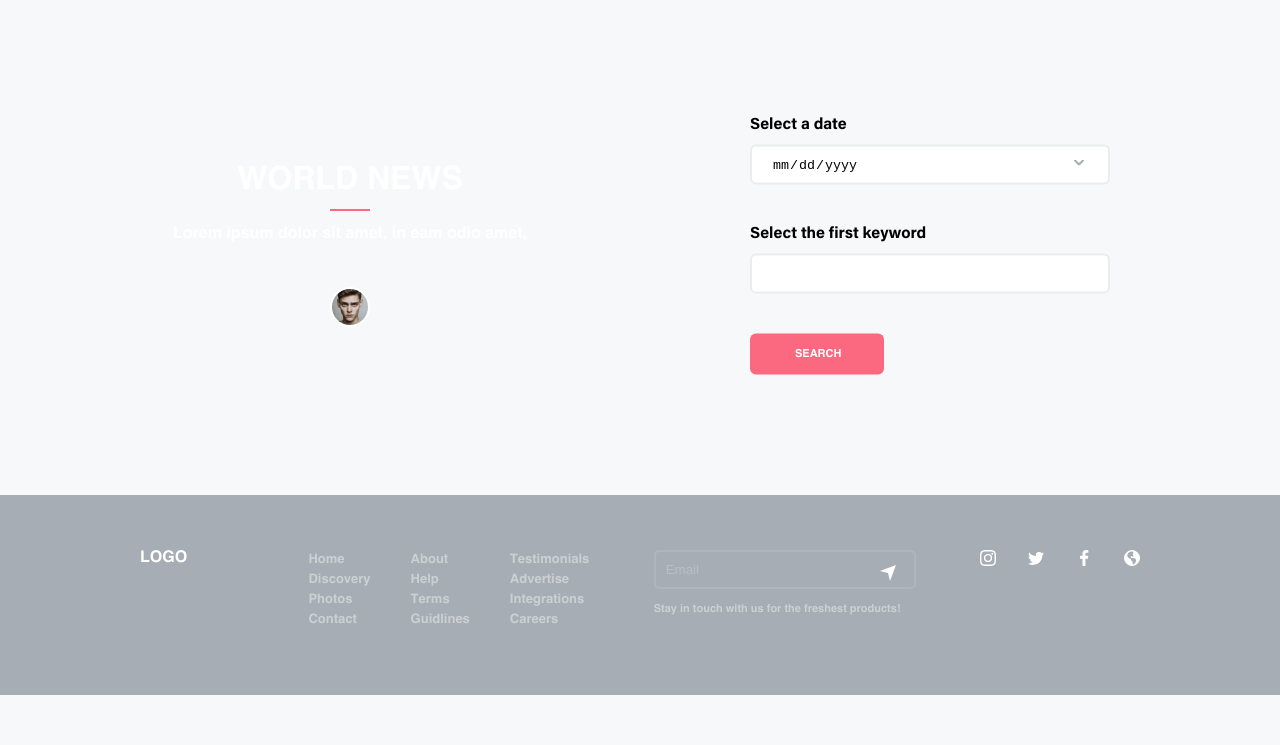
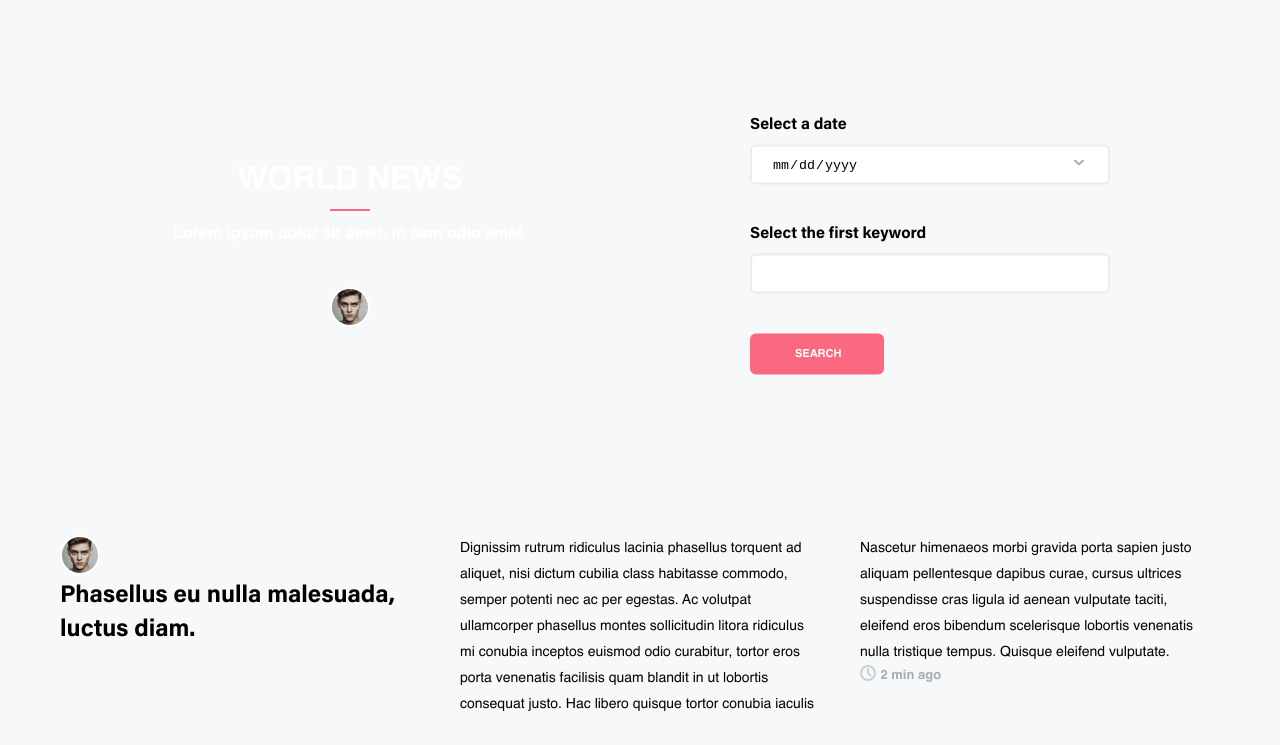
Before and after one commit to Gkhundadze/uniLabProject, a plain HTML site: page news.html in a window 1280 px wide. Shown: the part 55-800 px from the top of the page. Drawn offline with Linux system fonts and the light colour scheme; files whose address does not match are found by name.

Commit message:
working on news.html

```diff
--- a/news.html
+++ b/news.html
@@ -229,6 +229,33 @@
                 </div>
             </div>
         </section>
+        <section>
+            <div class="container">
+                <div class="textbox-wrapper">
+                    <div class="card-profile-title">
+                        <div class="">
+                            <img src="static/img/avatar.png" alt="avatar picture">
+                        </div>
+                        <p class="profile-paragraph">Phasellus eu nulla malesuada, luctus diam.</p>
+                    </div>
+                    <div class="card-textbox-middle">
+                        <p class="textbox-paragraph">Dignissim rutrum ridiculus lacinia phasellus torquent ad aliquet, nisi dictum cubilia class habitasse commodo, semper potenti nec ac per egestas. Ac volutpat ullamcorper phasellus montes sollicitudin litora ridiculus mi conubia inceptos euismod odio curabitur, tortor eros porta venenatis facilisis quam blandit in ut lobortis consequat justo. Hac libero quisque tortor conubia iaculis </p>
+                    </div>
+                    <div class="card-textbox-last">
+                        <p class="textbox-paragraph">Nascetur himenaeos morbi gravida porta sapien justo aliquam pellentesque dapibus curae, cursus ultrices suspendisse cras ligula id aenean vulputate taciti, eleifend eros bibendum scelerisque lobortis venenatis nulla tristique tempus. Quisque eleifend vulputate.</p>
+                        <span>
+                            <svg id="time" xmlns="http://www.w3.org/2000/svg" width="16" height="16"
+                                viewBox="0 0 16 16">
+                                <path id="Path_5" data-name="Path 5"
+                                    d="M8,0a8,8,0,1,0,8,8A8.024,8.024,0,0,0,8,0ZM8,14a6,6,0,1,1,6-6A6.018,6.018,0,0,1,8,14ZM9,7.6l2.7,2.7-1.4,1.4L7,8.4V3H9Z"
+                                    fill="#cbd0d3" />
+                            </svg>
+                        </span><span class="article-time">2
+                            min ago</span>
+                    </div>
+                </div>
+            </div>
+        </section>
     </main>
     <footer class="footer">
         <div class="container">
--- a/static/css/style.css
+++ b/static/css/style.css
@@ -526,11 +526,30 @@ input[type="date"]::-webkit-calendar-picker-indicator {
     cursor: pointer;
     font-family: 'Helvetica-bold';
 }
+/* WORLD NEWS SECOND SECTION */
+.textbox-wrapper{
+    display: flex;
+    justify-content: space-between;
+    margin: 40px 0;
+}
+.card-profile-title,
+.card-textbox-middle,
+.card-textbox-last{
+    max-width: 360px;
+}
+.textbox-paragraph{
+    font-family: 'Helvetica-regular';
+    font-size: 14px;
+    line-height: 26px;
+}
+.profile-paragraph{
+    font-family: 'Acumin-pro-bold';
+    line-height: 34px;
+    font-size: var(--font-large);
+}
+/* RESPONSIVE */
+@media (max-width: 1140px) {
 
-
-
-/* RESPONSIVE */
-@media (max-width: 1100px) {
     .trending-card:last-child{
         margin: 20px auto;
     }
--- a/static/js/index.js
+++ b/static/js/index.js
@@ -9,9 +9,7 @@ const burger = document.querySelector('.burger')
 const mainNavigation = document.querySelector('.main-navigation')
 const ul = document.querySelector('.nav-ul')
 
-
 burger.addEventListener('click', () => burgerWatcher())
-
 
 function burgerWatcher() {
     burger.style.transform = 'rotate(360deg)'
```
